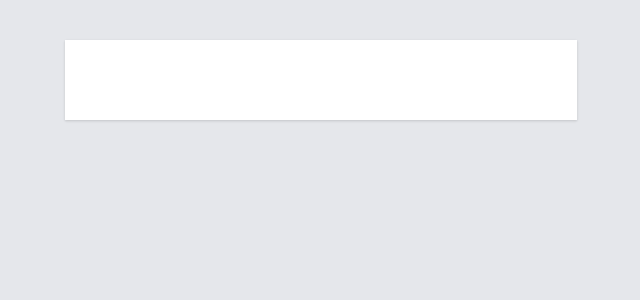
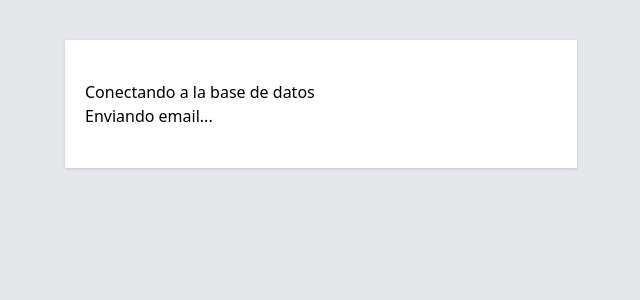
Before and after one commit to Norman-Arredondo/PHP_POO, a PHP site: page /10-static.php in a window 1280 px wide. Shown: the part 160-460 px from the top of the page, without its empty margins (319-959 px from the left). Run offline with PHP 8.4, Linux system fonts and the light colour scheme.

Commit message:
Método static, no requiere que se instancie la clase pero requiere el nombre de la clase seguido de :: y después el método

```diff
--- a/10-static.php
+++ b/10-static.php
@@ -1 +1,24 @@
 <?php include 'includes/header.php';
+
+/*Métodos estáticos
+ *No se requiere que se instancie la clase
+ * Pero requiere el nombre de la clase seguido de :: y después el método
+ * */
+
+class DB {
+    public static function conectarDB(){
+        echo "Conectando a la base de datos";
+    }
+}
+
+class Email {
+    public static function enviarEmail() {
+        echo "Enviando email...";
+    }
+}
+
+DB::conectarDB();
+
+echo "<br>";
+
+Email::enviarEmail();
```
